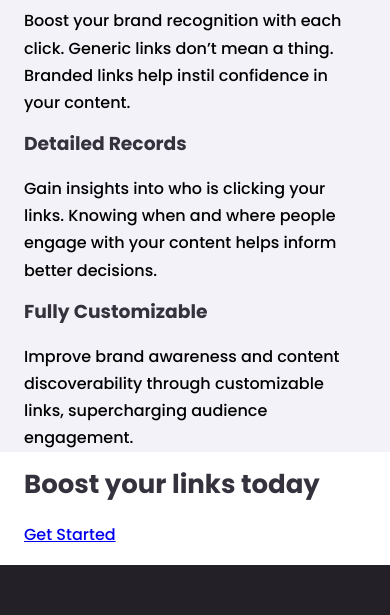
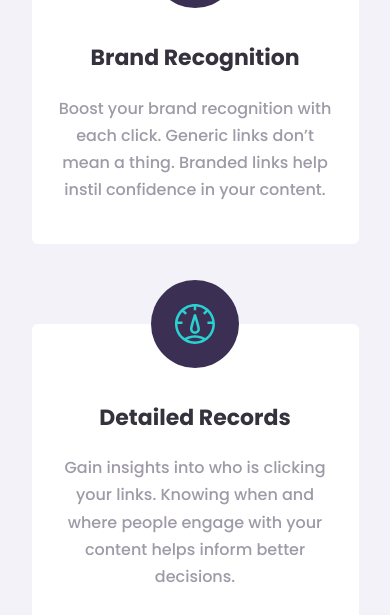
Before and after one commit to byronbyron/url-shortening-api, a website: page index.html in a window 390 px wide. Shown: the part 1362-1977 px from the top of the page. Drawn offline with Linux system fonts and the light colour scheme.

Commit message:
Add styles for card section on mobile

```diff
--- a/index.html
+++ b/index.html
@@ -73,29 +73,41 @@
           <button type="submit" class="btn btn-primary form__button">Shorten It!</button>
         </form>
 
-        <div class="py-5 text-center max-w-prose mx-auto">
-          <h2>Advanced Statistics</h2>
+        <div class="page__body">
+          <h2 class="page__title">Advanced Statistics</h2>
 
-          <p class="text-light">Track how your links are performing across the web with our advanced statistics dashboard.</p>
+          <p class="page__text">Track how your links are performing across the web with our advanced statistics dashboard.</p>
         </div>
 
-        <div>
-          <div>
-            <h3>Brand Recognition</h3>
+        <div class="card__group">
+          <div class="card">
+            <div class="card__icon">
+              <img src="images/icon-brand-recognition.svg" alt="" aria-hidden="true">
+            </div>
 
-            <p>Boost your brand recognition with each click. Generic links don’t mean a thing. Branded links help instil confidence in your content.</p>
+            <h3 class="card__title">Brand Recognition</h3>
+
+            <p class="card__text">Boost your brand recognition with each click. Generic links don’t mean a thing. Branded links help instil confidence in your content.</p>
           </div>
 
-          <div>
-            <h3>Detailed Records</h3>
+          <div class="card">
+            <div class="card__icon">
+              <img src="images/icon-detailed-records.svg" alt="" aria-hidden="true">
+            </div>
 
-            <p>Gain insights into who is clicking your links. Knowing when and where people engage with your content helps inform better decisions.</p>
+            <h3 class="card__title">Detailed Records</h3>
+
+            <p class="card__text">Gain insights into who is clicking your links. Knowing when and where people engage with your content helps inform better decisions.</p>
           </div>
 
-          <div>
-            <h3>Fully Customizable</h3>
+          <div class="card">
+            <div class="card__icon">
+              <img src="images/icon-fully-customizable.svg" alt="" aria-hidden="true">
+            </div>
 
-            <p>Improve brand awareness and content discoverability through customizable links, supercharging audience engagement.</p>
+            <h3 class="card__title">Fully Customizable</h3>
+
+            <p class="card__text">Improve brand awareness and content discoverability through customizable links, supercharging audience engagement.</p>
           </div>
         </div>
       </div>
--- a/src/scss/components/_base.scss
+++ b/src/scss/components/_base.scss
@@ -32,21 +32,6 @@ h1, h2, h3, h4 {
     color: var(--dark);
 }
 
-h2 {
-    font-size: 1.625rem;
-    margin-bottom: 1.25rem;
-}
-
-@media (min-width: 768px) {
-    h2 {
-        font-size: 2.5rem;
-    }
-
-    p {
-        font-size: 1.125rem;
-    }
-}
-
 p {
     margin-top: 0;
 }
@@ -75,24 +60,34 @@ p {
     background-color: hsl(255, 30%, 96%);
 }
 
-.py-5 {
-    padding-top: 5rem;
-    padding-bottom: 5rem;
-}
-
 .text-center {
     text-align: center;
 }
 
-.text-light {
-    color: var(--gray)
-}
-
-.max-w-prose {
+.page__body {
+    padding-top: 5rem;
+    padding-bottom: 5rem;
+    text-align: center;
     max-width: 52ch;
-}
-
-.mx-auto {
     margin-left: auto;
     margin-right: auto;
 }
+
+.page__title {
+    font-size: 1.625rem;
+    margin-bottom: 1.25rem;
+}
+
+.page__text {
+    color: var(--gray);
+}
+
+@media (min-width: 768px) {
+    .page__title {
+        font-size: 2.5rem;
+    }
+
+    .page__text {
+        font-size: 1.125rem;
+    }
+}
--- /dev/null
+++ b/src/scss/components/_card.scss
@@ -0,0 +1,41 @@
+.card__group {
+    padding-bottom: 5rem;
+    max-width: 327px;
+    margin-left: auto;
+    margin-right: auto;
+}
+
+.card {
+    padding: 5rem 1.5rem 2.5rem 1.5rem;
+    background-color: var(--white);
+    position: relative;
+    text-align: center;
+    color: var(--gray);
+    border-radius: 0.375rem;
+
+    p {
+        margin-bottom: 0;
+    }
+
+    + .card {
+        margin-top: 5rem;
+    }
+}
+
+.card__icon {
+    background-color: var(--dark-violet);
+    width: 88px;
+    height: 88px;
+    display: flex;
+    align-items: center;
+    justify-content: center;
+    border-radius: 88px;
+    position: absolute;
+    top: -44px;
+    left: 50%;
+    transform: translateX(-50%);
+}
+
+.card__title {
+    font-size: 1.375rem;
+}
--- a/src/scss/components/all.scss
+++ b/src/scss/components/all.scss
@@ -6,3 +6,4 @@
 @import 'hero';
 @import 'animation';
 @import 'form';
+@import 'card';
```
Also changed, not shown: css/app.css, 1 other file.
